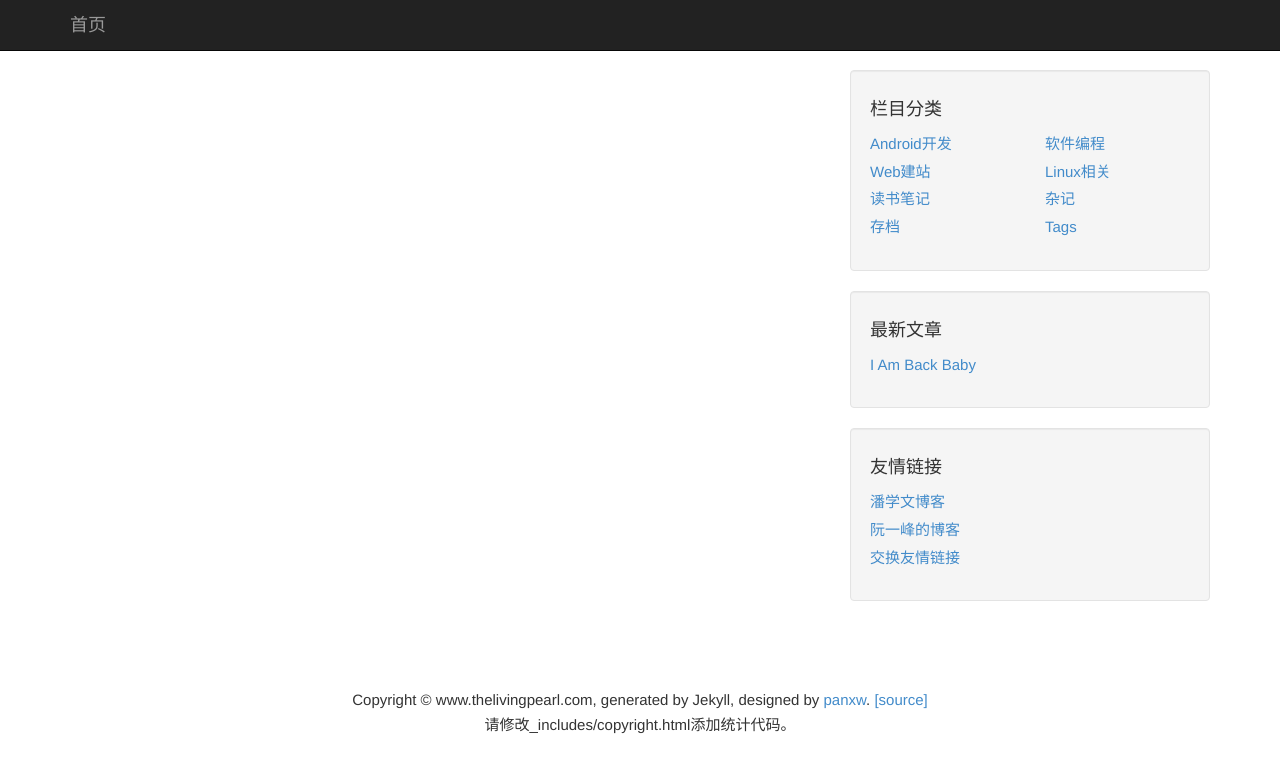
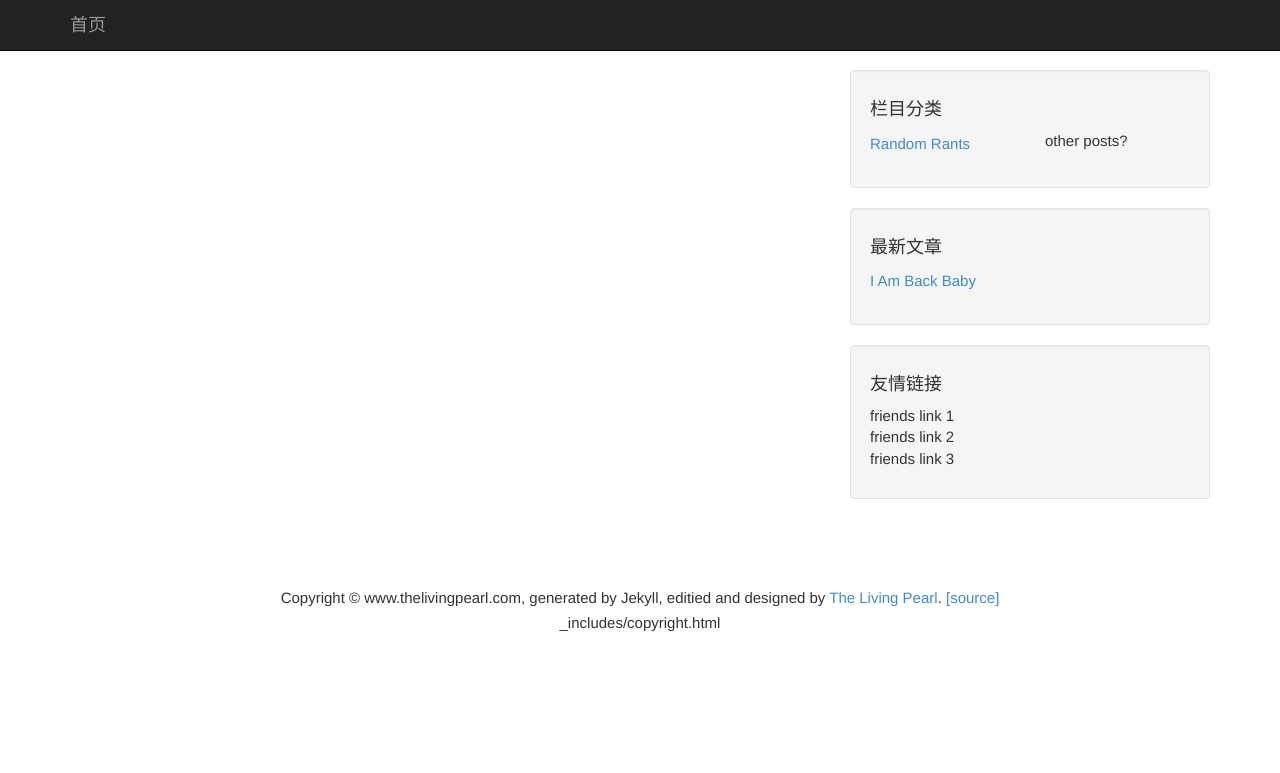
Before and after one commit to cptdeadbones/cptdeadbones.github.io, a Jekyll site: the page built from index.html, in a window 1280 px wide. Shown: the top 773 px of the page. Built offline with Jekyll 4.4.1, drawn with Linux system fonts in a browser that asks for light colours.

Commit message:
updates...

```diff
--- a/404.html
+++ b/404.html
@@ -1,5 +1,6 @@
 ---
 layout: default
+title: Page Not Found
 ---
 
 <style type="text/css" media="screen">
--- a/CNAME
+++ b/CNAME
@@ -0,0 +1 @@
+TheLivingPearl.com
--- a/_includes/categories.html
+++ b/_includes/categories.html
@@ -1,50 +1,14 @@
               <div class="col-lg-6">
                 <ul class="list-unstyled">
                   <li>
-                    <a href="/posts/android.html">
-                      Android开发
-                    </a>
-                  </li>
-                  <li>
-                    <a href="/posts/web.html">
-                      Web建站
-                    </a>
-                  </li>
-                  <li>
-                    <a href="/posts/read.html">
-                      读书笔记
-                    </a>
-                  </li>
-                  <li>
-                    <a href="/archives.html">
-                      存档
+                    <a href="/posts/random-rants.html">
+                      Random Rants
                     </a>
                   </li>
                 </ul>
               </div>
               <!-- /.col-lg-6 -->
               <div class="col-lg-6">
-                <ul class="list-unstyled">
-                  <li>
-                    <a href="/posts/program.html">
-                      软件编程
-                    </a>
-                  </li>
-				  <li>
-                    <a href="/posts/linux.html">
-                      Linux相关
-                    </a>
-                  </li>
-                  <li>
-                    <a href="/posts/other.html">
-                      杂记
-                    </a>
-                  </li>
-                  <li>
-                    <a href="/tags.html">
-                      Tags
-                    </a>
-                  </li>
-                </ul>
+                other posts?
               </div>
               <!-- /.col-lg-6 -->
--- a/_includes/comment.html
+++ /dev/null
@@ -1 +0,0 @@
-请修改_includes/comment.html添加评论代码。
--- a/_includes/copyright.html
+++ b/_includes/copyright.html
@@ -1,5 +1,5 @@
             <div style="text-align:center;margin-top:15px;">
-				Copyright &copy; {{ site.domain }}, generated by Jekyll, designed by <a href="https://www.panxw.com">panxw</a>. <a href="https://github.com/{{site.github}}/{{site.github}}.github.com">[source]</a>
+				Copyright &copy; {{ site.domain }}, generated by Jekyll, editied and designed by <a href="https://www.thelivingpearl.com">The Living Pearl</a>. <a href="https://github.com/{{site.github}}/{{site.github}}.github.com">[source]</a>
 				<br/>
-				请修改_includes/copyright.html添加统计代码。
+				_includes/copyright.html
             </div>
--- a/_includes/friend_links.html
+++ b/_includes/friend_links.html
@@ -1,17 +1,11 @@
             <ul class="list-unstyled">
               <li>
-                <a href="http://www.panxw.com"><!-- 请保留友情链接，please remain as friend link-->
-                  潘学文博客
-                </a>
+                friends link 1
               </li>
               <li>
-                <a href="http://www.ruanyifeng.com/blog/" target="_blank">
-                  阮一峰的博客
-                </a>
+                friends link 2
               </li>
               <li>
-                <a href="/links.html">
-                  交换友情链接
-                </a>
+                friends link 3
               </li>
             </ul>
--- a/index.html
+++ b/index.html
@@ -1,6 +1,6 @@
 ---
 layout: index
-title: "强学力行、顺势而为"
+title: "Barak Stout's Blog"
 ---
 
 <!-- Loop output paged posts -->
```
